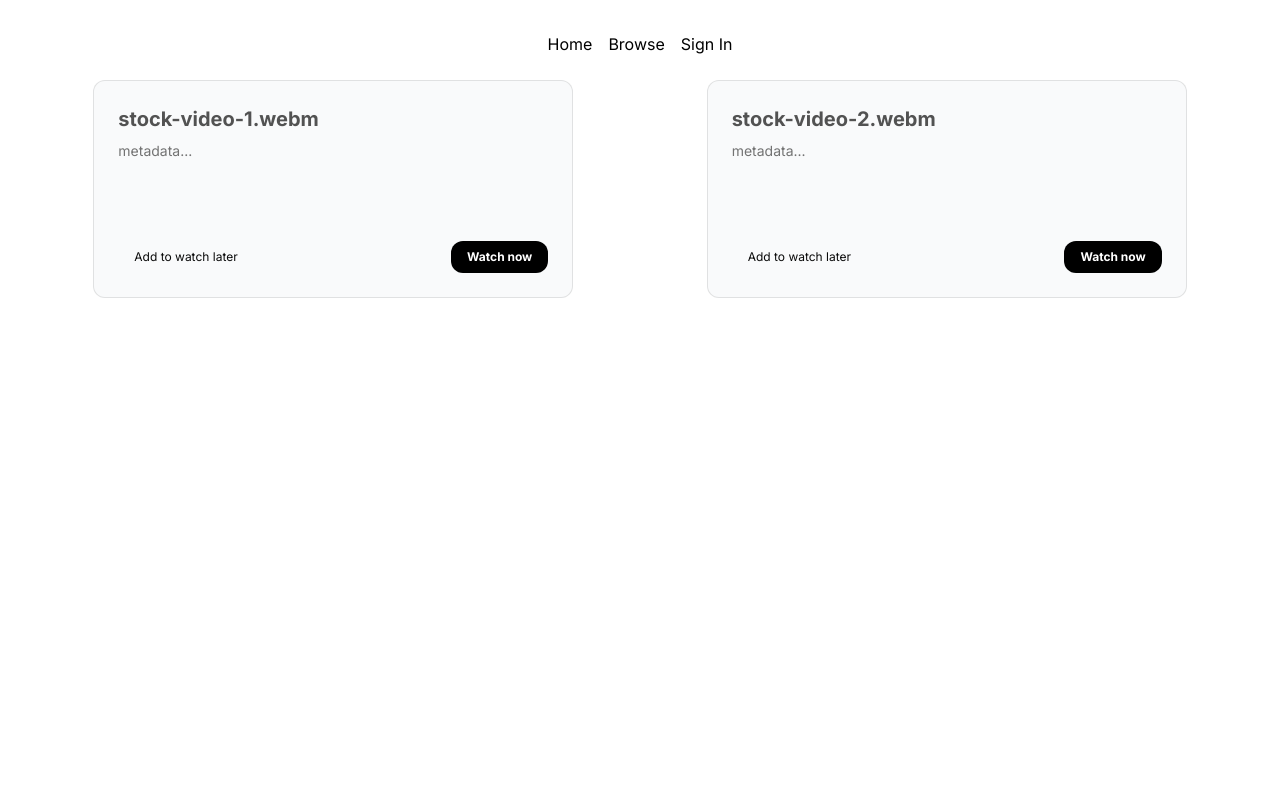
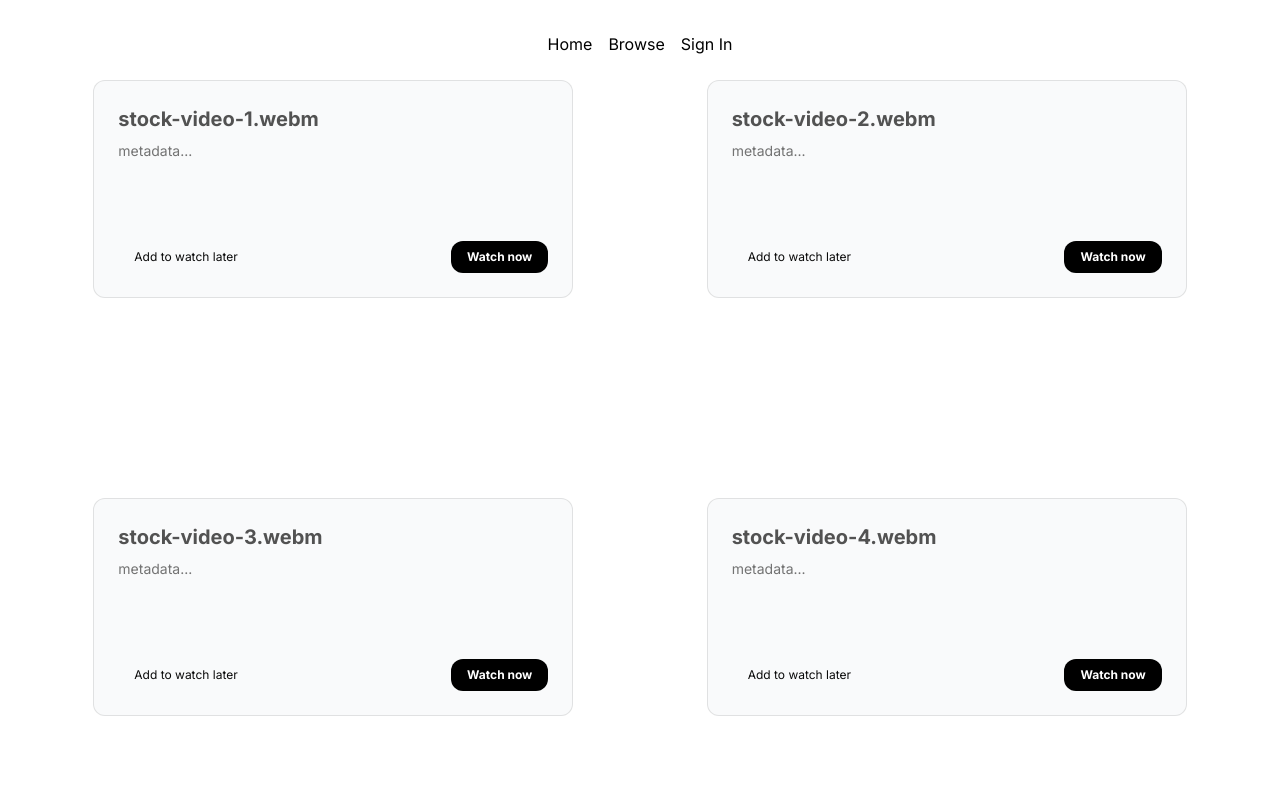
Before and after one commit to sundaram123krishnan/innov_2024_-object-Object-, a Next.js app: page / in a window 1280 px wide. Shown: the top 800 px of the page. Built offline with nearby package versions, Linux system fonts and the light colour scheme.

Commit message:
added video filenames

```diff
--- a/src/app/page.tsx
+++ b/src/app/page.tsx
@@ -3,11 +3,13 @@
 import { CardContainer, CardBody, CardItem } from "@/components/ui/3d-card";
 import ThumbnailGenerator from "@/components/thumbnail-provider";
 
-const videoFiles = ["stock-video-1.webm", "stock-video-2.webm"];
+const videoFiles = Array.from({ length: 12 }).map(
+  (_, idx) => `stock-video-${idx + 1}.webm`
+);
 
 export default function Home() {
   return (
-    <div className="flex gap-10 justify-evenly">
+    <div className="flex flex-wrap gap-10 justify-evenly">
       {videoFiles.map((videoSrc) => {
         return (
           <CardContainer className="inter-var" key={videoSrc}>
```
